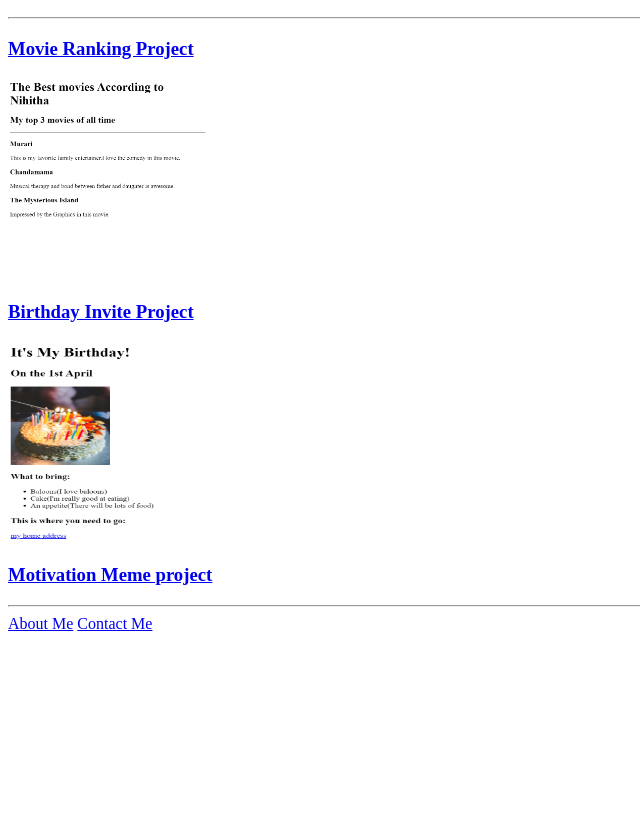
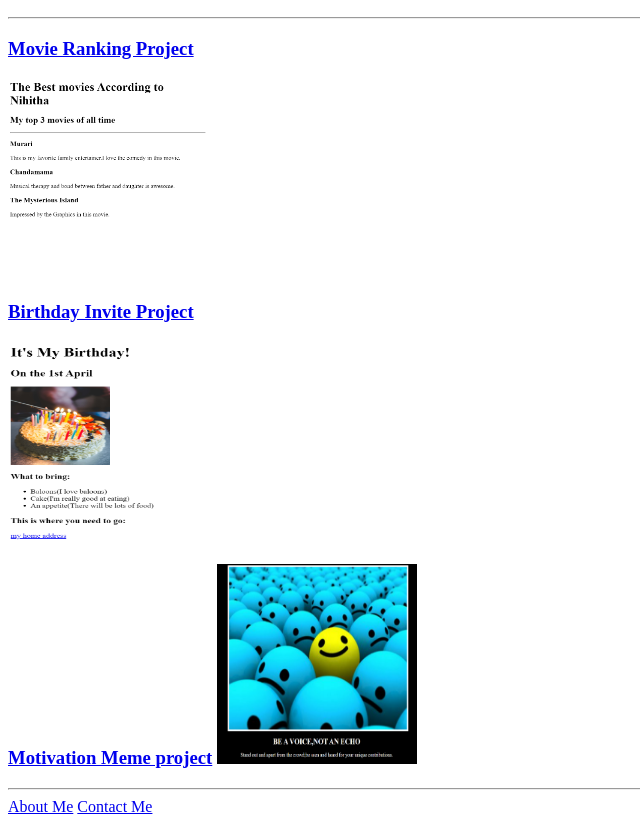
Before and after one commit to NihithaNadhan/html-portifolio, a plain HTML site: page index.html in a window 1280 px wide. Shown: the part 110-934 px from the top of the page, without its empty margins (0-640 px from the left). Before the commit the page ends 800 px from the top, so only its background shows below. Drawn offline with Linux system fonts and the light colour scheme.

Commit message:
index.html

```diff
--- a/index.html
+++ b/index.html
@@ -1,4 +1,4 @@
-<!-- TODO 1: Create the HTML Boilerplate -->
+
 <!DOCTYPE html>
 <html lang="'en">
     <head>
@@ -14,7 +14,7 @@
         <h3> <a href="./public/birthday-invite.html">Birthday Invite Project</a></h3>
         <img src="./assets/images/birthday invite ss.png" height="200"width="200" alt="screenshot of birthday invitation">
         <h3> <a href="./assets/images/meme project.png">Motivation Meme project</a>
-        <!--<img src="./assets/images/meme project.png"height="200" width="200" alt="screenshot of meme project">-->
+        <img src="./assets/images/meme project.png"height="200" width="200" alt="screenshot of meme project">
         </h3>
 
 
@@ -24,17 +24,3 @@
 
     </body>
 </html>
-
-<!-- TODO 2: Add Your previous projects' HTML into the public folder -->
-
-<!-- TODO 3: Take screenshots of your project previews and add the images to the images folder -->
-
-<!-- TODO 4: Add titles/subtitles etc. -->
-
-<!-- TODO 5: Add a link to the project pages -->
-
-<!-- TODO 6: Add images to show the project previews
-HINT for TODO 6: You can use the height attribute set to 200 to make the image smaller:
-https://developer.mozilla.org/en-US/docs/Web/HTML/Element/img#attr-height -->
-
-<!-- TODO 7: Add the Contact Me and About Me page links -->
```
